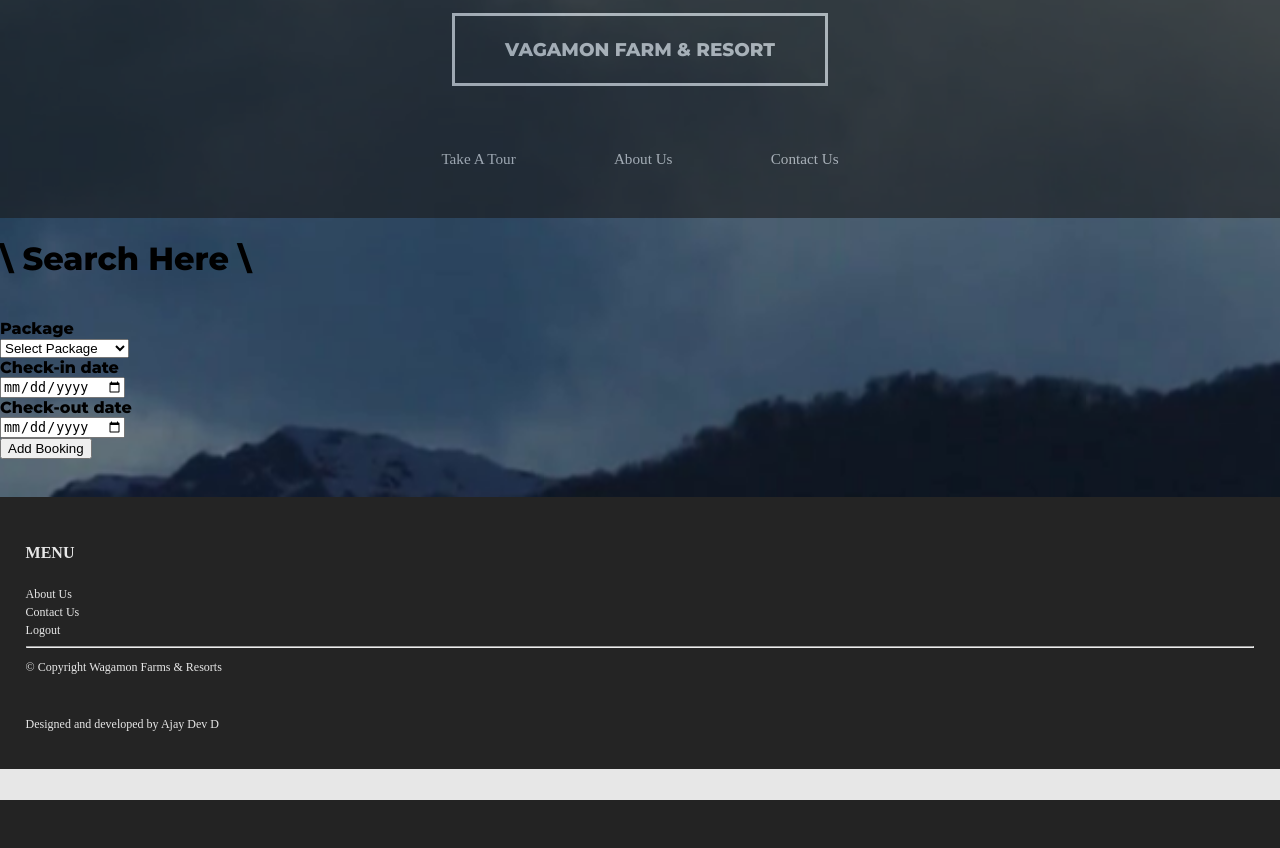
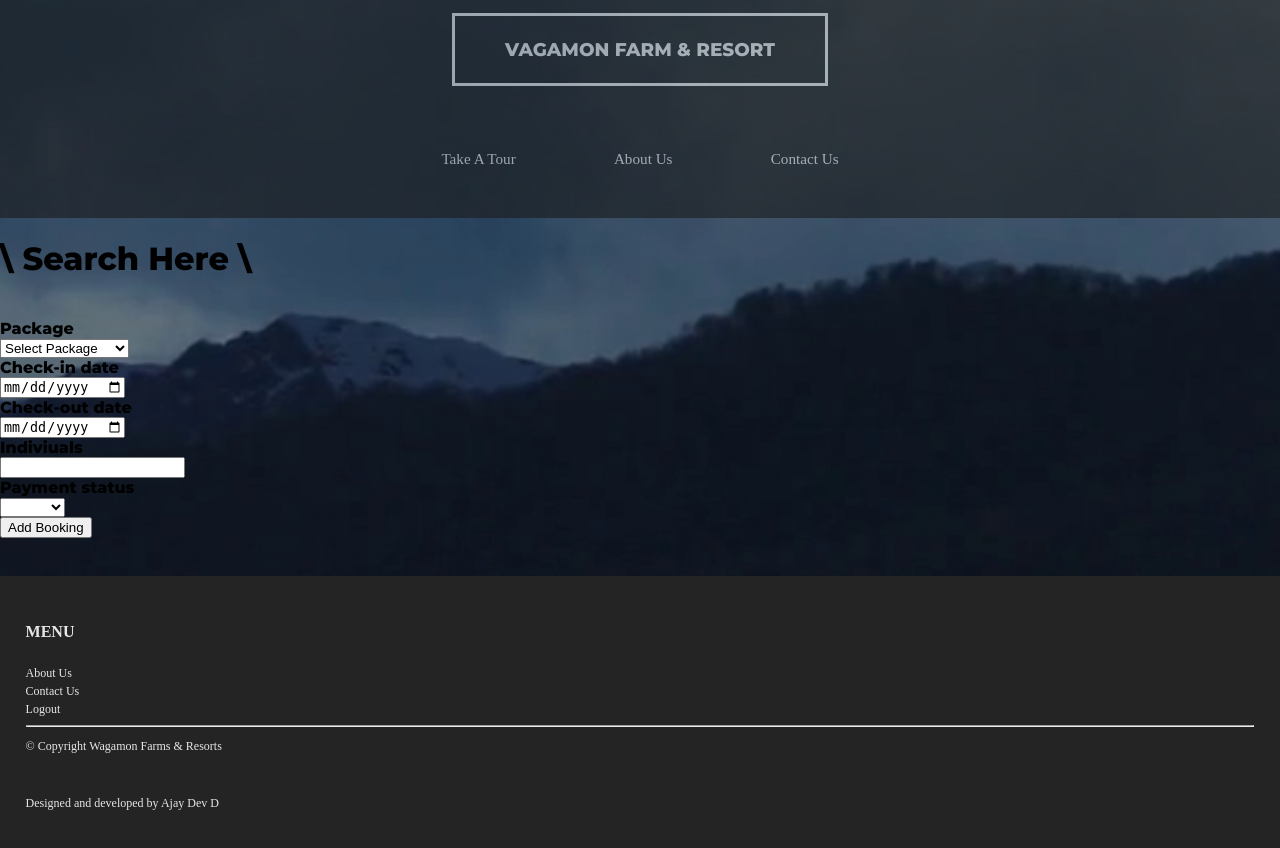
Before and after one commit to ajaydevofficial/vagamon-resort, a Django app: page /admin-book/ in a window 1280 px wide. Before the commit the page ends 800 px from the top, so only its background shows below. Run offline with Django 3.2, Linux system fonts and the light colour scheme; a user stored in the database is signed in; some web fonts are replaced.

Commit message:
Form Modification

```diff
--- a/templates/admin.html
+++ b/templates/admin.html
@@ -82,11 +82,22 @@
             <input required class="search-input" type="date" name="in-date"><br>
             <label class="search-input" for="out-date">Check-out date </label><br>
             <input required class="search-input" type="date" name="out-date"><br>
+            <label class="search-input" for="indiviuals">Indiviuals</label><br>
+            <input required class="search-input-min" type="number" name="individuals"><br>
+            <label class="search-input" for="status">Payment status</label><br>
+            <select required class="search-input-min" name="status">
+              <option value=""></option>
+              <option class="search-input-min" value="paid">Paid</option>
+              <option class="search-input-min" value="unpaid">Unpaid</option>
+            </select><br>
             <input class="search-button" type="submit" name="search" value="Add Booking">
           </form>
         </div>
         <br><br>
       </div>
+        {% if success %}
+          <script type="text/javascript"  src="{% static 'js/succes.js' %}"></script>
+        {% endif %}
       {% else %}
         <script type="text/javascript"  src="{% static 'js/noauth.js' %}"></script>
       {% endif %}
--- a/vagamon/views.py
+++ b/vagamon/views.py
@@ -54,11 +54,10 @@ def admin_page(request):
         package = request.POST['package-type']
         inDate = request.POST['in-date']
         outDate = request.POST['out-date']
-        print(package)
-        print(inDate)
-        print(outDate)
-        booking.objects.create(package=package,inDate=inDate,outDate=outDate)
-        return redirect(home_page)
+        status = request.POST['status']
+        individuals = request.POST['individuals']
+        booking.objects.create(package=package,inDate=inDate,outDate=outDate,status=status,individuals=individuals)
+        return render(request,"admin.html",{"success":True})
     return render(request,"admin.html",context)
 
 def logout_page(request):
```
Also changed, not shown: booking/models.py (+9 -2 lines), booking/migrations/0002_auto_20181227_1630.py (added), booking/migrations/0003_auto_20181227_1649.py (added), db.sqlite3, 1 other file.
